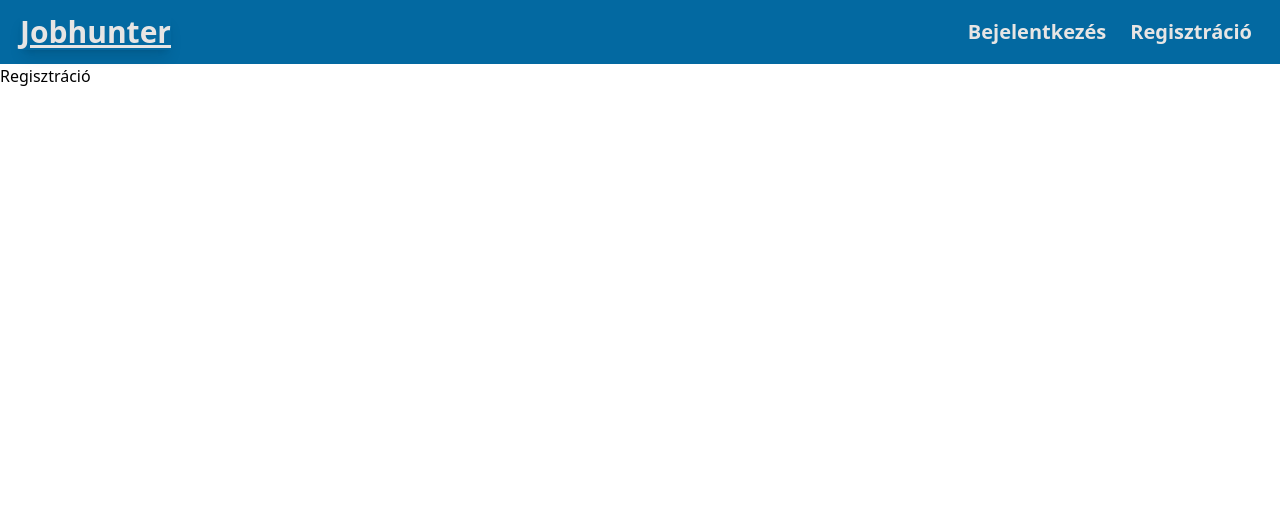
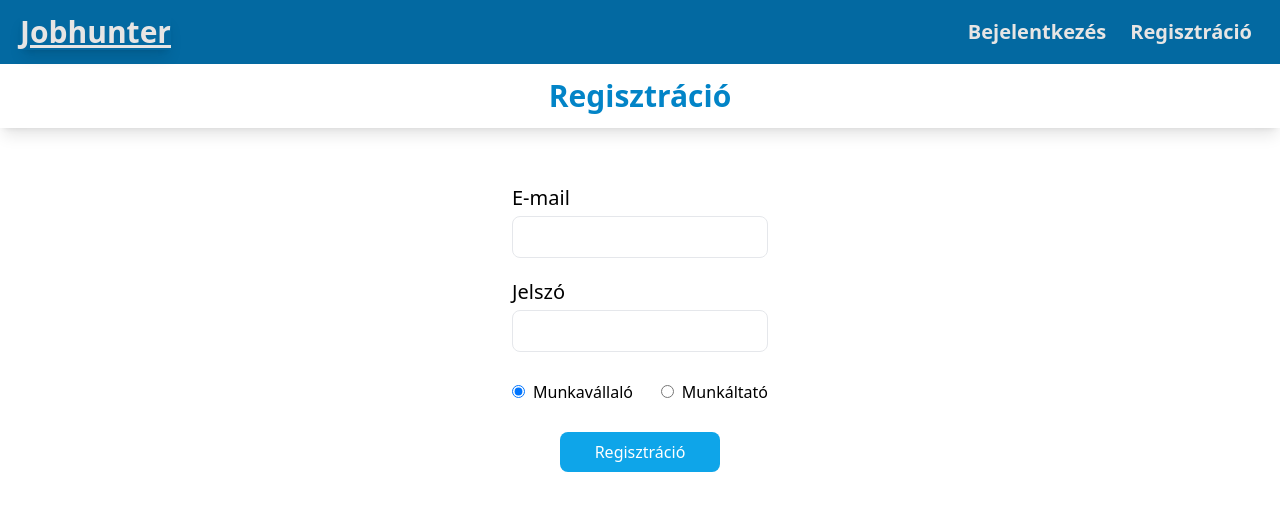
Before and after one commit to laszlosimon98/react-bead-2-jobhunter, a React (Vite) app in the folder client/: page /register in a window 1280 px wide. Shown: the top 510 px of the page. Built offline with nearby package versions, Linux system fonts and the light colour scheme.

Commit message:
Added Login and Register

```diff
--- a/client/src/auth/Login.tsx
+++ b/client/src/auth/Login.tsx
@@ -3,7 +3,37 @@ import { ReactElement } from "react";
 const Login = (): ReactElement => {
   return (
     <>
-      <h2>Bejelentkezés</h2>
+      <div className="w-full shadow-lg h-16 flex justify-center items-center">
+        <h2 className="font-bold text-3xl px-7 text-sky-600">Bejelentkezés</h2>
+      </div>
+
+      <div className="w-full h-[50vh] flex justify-center items-center">
+        <form className="flex flex-col justify-center items-center">
+          <label htmlFor="email" className="self-start text-xl">
+            E-mail
+          </label>
+          <input
+            type="text"
+            id="email"
+            name="email"
+            className="p-2 w-[16rem] rounded-lg border outline-none mb-5 mt-1"
+          />
+
+          <label htmlFor="password" className="self-start text-xl">
+            Jelszó
+          </label>
+          <input
+            type="password"
+            id="password"
+            name="password"
+            className="p-2 w-[16rem] rounded-lg border outline-none mb-5 mt-1"
+          />
+
+          <button className="bg-sky-500 w-[10rem] h-10 text-white rounded-lg hover:bg-sky-600 focus:bg-sky-600 cursor-pointer">
+            Bejelentkezés
+          </button>
+        </form>
+      </div>
     </>
   );
 };
--- a/client/src/auth/Register.tsx
+++ b/client/src/auth/Register.tsx
@@ -3,7 +3,54 @@ import { ReactElement } from "react";
 const Register = (): ReactElement => {
   return (
     <>
-      <h2>Regisztráció</h2>
+      <div className="w-full shadow-lg h-16 flex justify-center items-center">
+        <h2 className="font-bold text-3xl px-7 text-sky-600">Regisztráció</h2>
+      </div>
+
+      <div className="w-full h-[50vh] flex justify-center items-center">
+        <form className="flex flex-col justify-center items-center">
+          <label htmlFor="email" className="self-start text-xl">
+            E-mail
+          </label>
+          <input
+            type="text"
+            id="email"
+            name="email"
+            className="p-2 w-[16rem] rounded-lg border outline-none mb-5 mt-1"
+          />
+
+          <label htmlFor="password" className="self-start text-xl">
+            Jelszó
+          </label>
+          <input
+            type="password"
+            id="password"
+            name="password"
+            className="p-2 w-[16rem] rounded-lg border outline-none mt-1"
+          />
+
+          <div className="w-full flex justify-between items-center my-7">
+            <label htmlFor="employee">
+              <input
+                type="radio"
+                className="mr-2"
+                id="employee"
+                name="role"
+                checked
+              />
+              Munkavállaló
+            </label>
+            <label htmlFor="company">
+              <input type="radio" className="mr-2" id="company" name="role" />
+              Munkáltató
+            </label>
+          </div>
+
+          <button className="bg-sky-500 w-[10rem] h-10 text-white rounded-lg hover:bg-sky-600 focus:bg-sky-600 cursor-pointer">
+            Regisztráció
+          </button>
+        </form>
+      </div>
     </>
   );
 };
```
